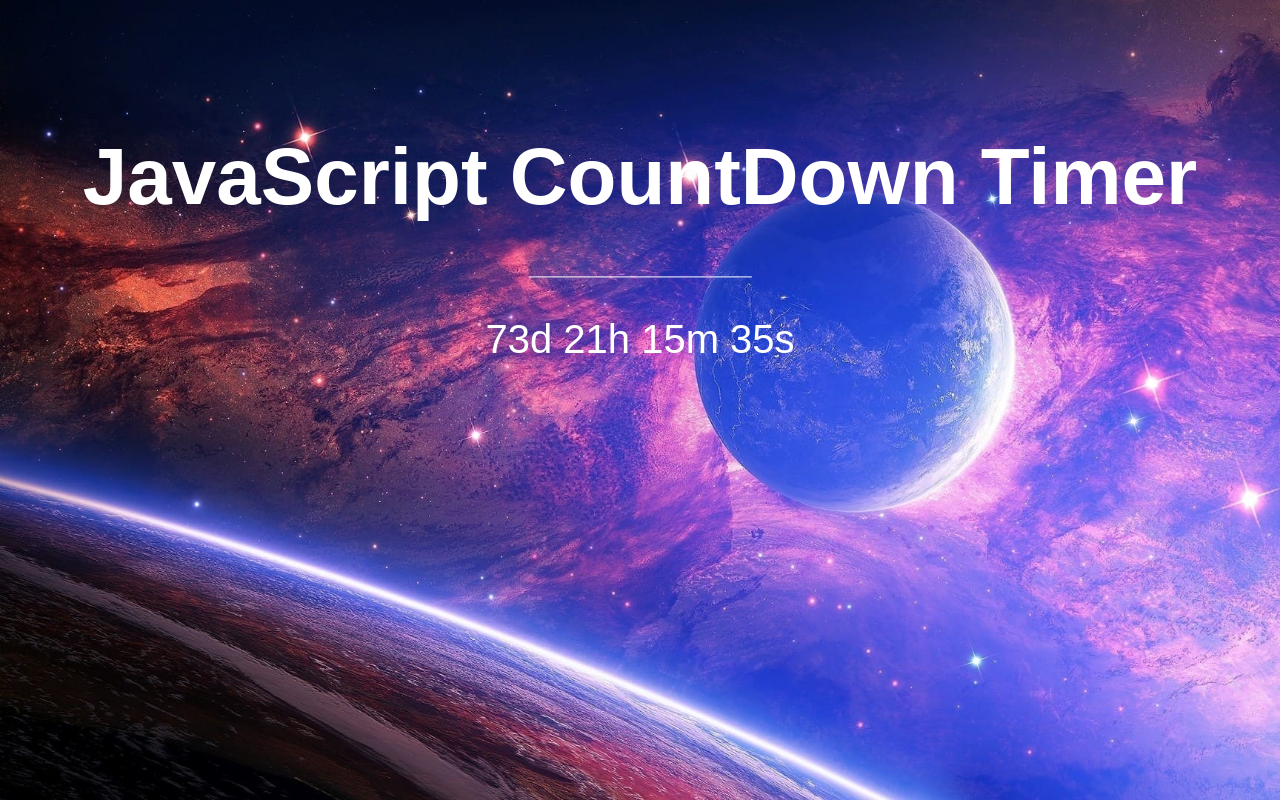
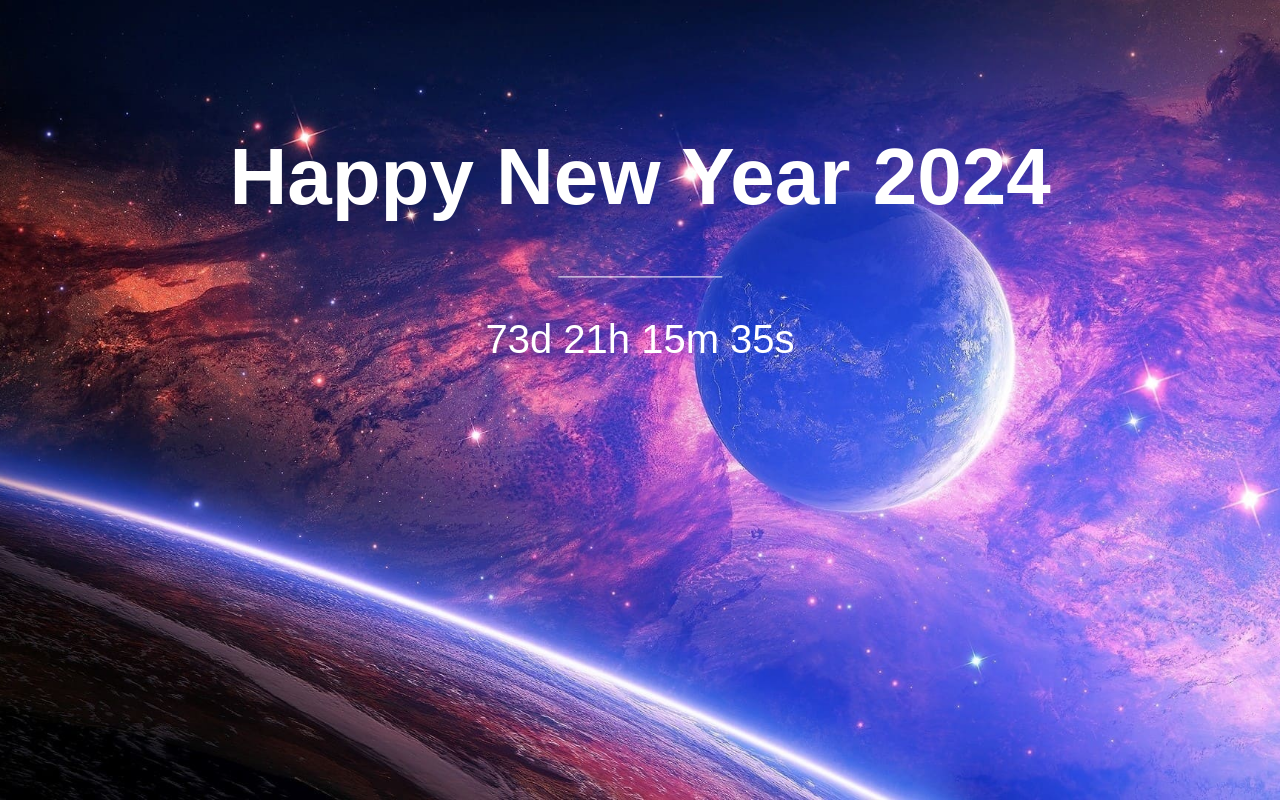
Before and after one commit to chinmayck7/Timer-NewYear, a plain HTML site: page index.html in a window 1280 px wide. Drawn offline with Linux system fonts and the light colour scheme.

Commit message:
Update index.html

```diff
--- a/index.html
+++ b/index.html
@@ -10,7 +10,7 @@
 </head>
 <body>
     <div class="container">
-        <h1>JavaScript CountDown Timer</h1>
+        <h1>Happy New Year 2024</h1>
         <div id="line"></div>
         <p id="timer"></p>
     </div>
```
